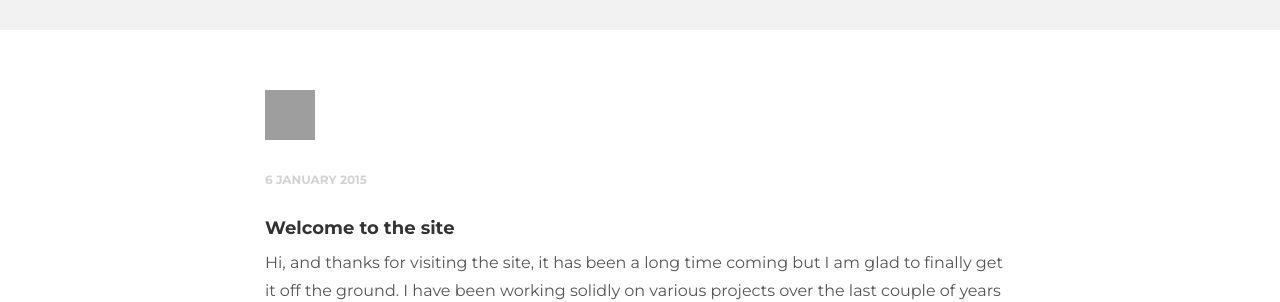
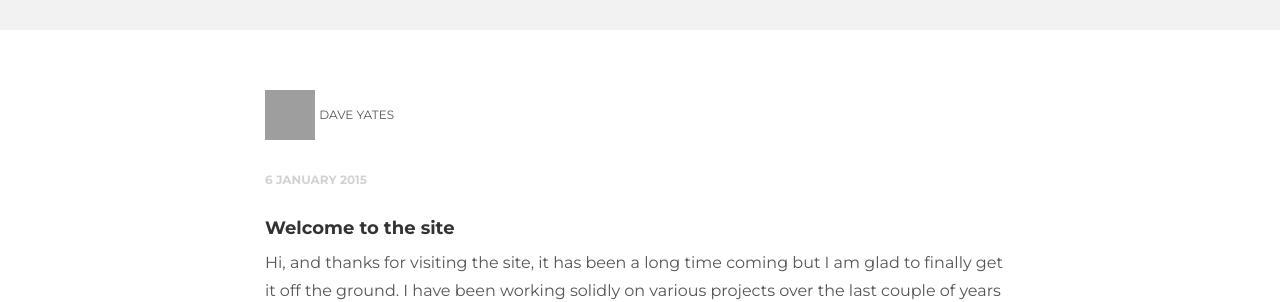
Before and after one commit to dyatesupnorth/dyatesupnorth.github.io, a Jekyll site: the page built from blog/index.html, in a window 1280 px wide. Shown: the part 658-960 px from the top of the page. Built offline with Jekyll 4.4.1, drawn with Linux system fonts in a browser that asks for light colours; grey boxes are pictures that could not be loaded.

Commit message:
fixing broken author gravatar on blog index page

```diff
--- a/blog/index.html
+++ b/blog/index.html
@@ -42,7 +42,7 @@ weight: 2
                 <div class="col-lg-8 col-lg-offset-2">
                     <!-- Mugshot. -->
                     <p><img src="http://www.gravatar.com/avatar/{{ author.gravatar }}?s=40" width="50px" height="50px">
-                        <ba>{{post.author.name}}</ba>
+                        <ba>{{ author.display_name }}</ba>
                     </p>
                     <p>
                         <bd>{{post.date | date: "%-d %B %Y" }}</bd>
```
